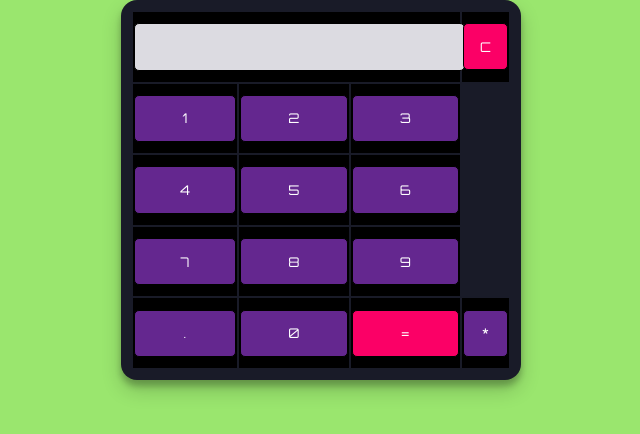
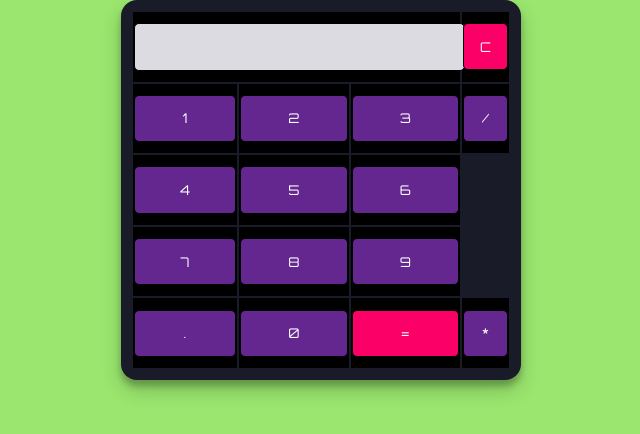
Before and after one commit to satyasai10/calculator, a plain HTML site: page index.html in a window 1280 px wide. Shown: the whole page, without its empty margins (319-959 px from the left). Drawn offline with Linux system fonts and the light colour scheme.

Commit message:
Add files via upload

```diff
--- a/index.html
+++ b/index.html
@@ -20,7 +20,7 @@
       <td> <input class="button" type="button" value="1" onclick="display('1')" /> </td>
       <td> <input class="button" type="button" value="2" onclick="display('2')" /> </td>
       <td> <input class="button" type="button" value="3" onclick="display('3')" /> </td>
-      <!-- <td> <input class="button" type="button" value="/" onclick="display('/')" /> </td> -->
+      <td> <input class="button" type="button" value="/" onclick="display('/')" /> </td>
     </tr>
     <tr>
       <td> <input class="button" type="button" value="4" onclick="display('4')" /> </td>
```
